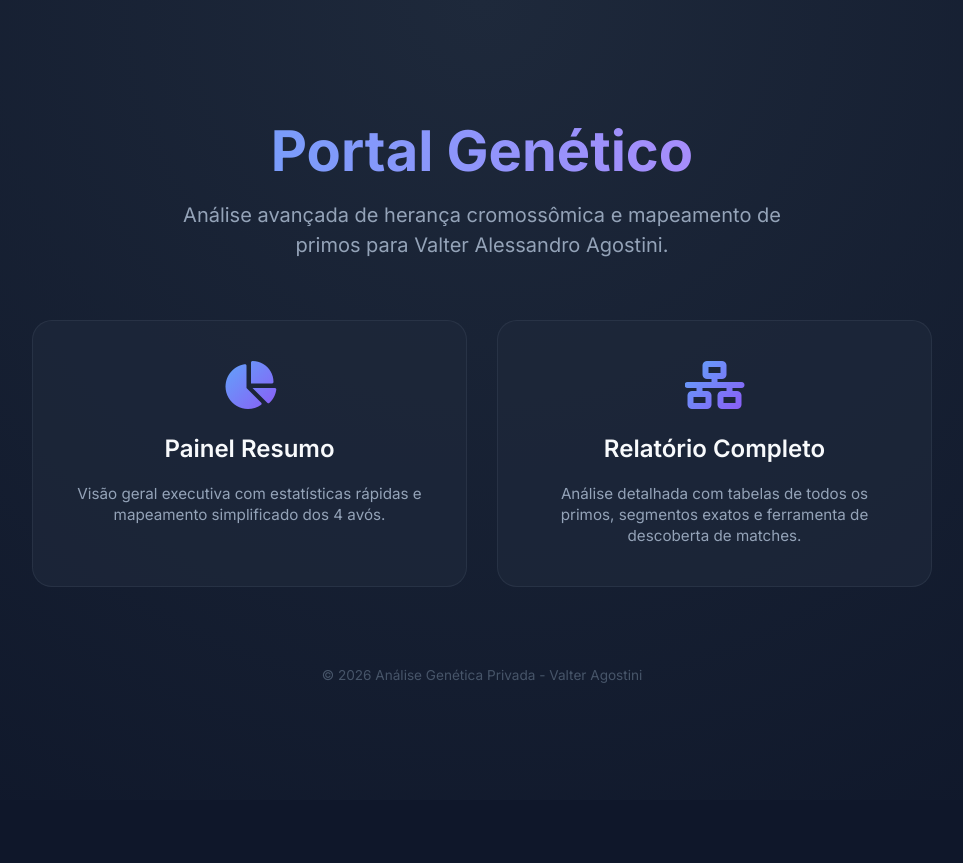
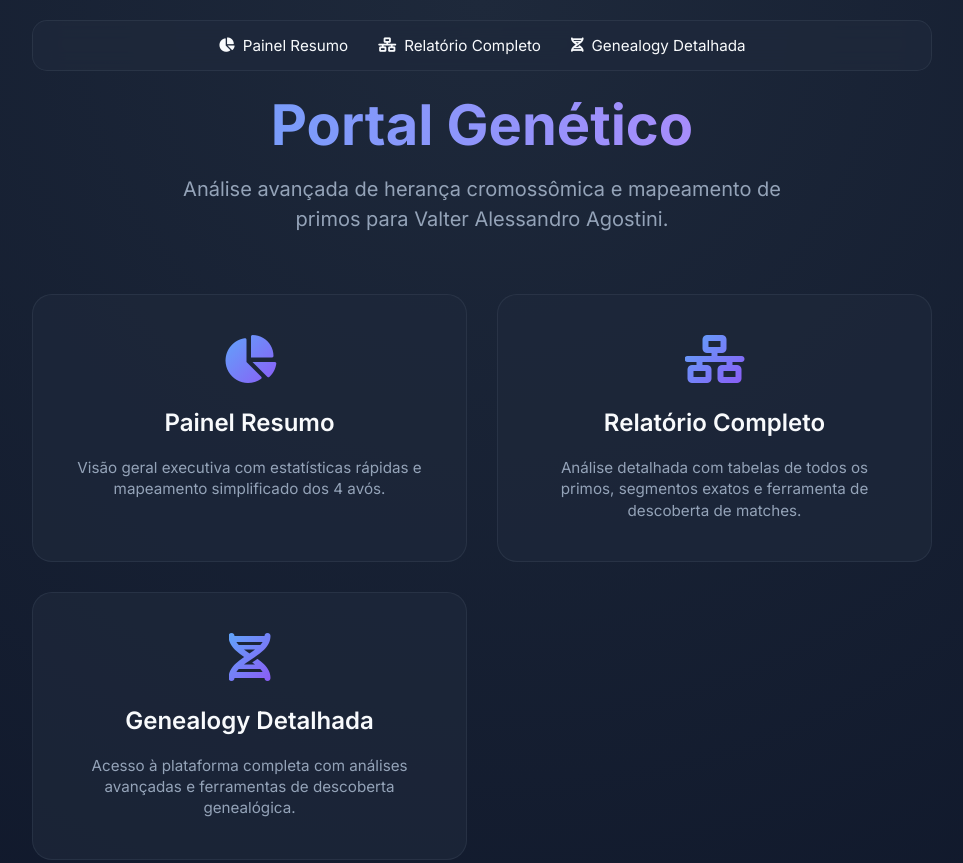
Before and after one commit to AlessandrodeAlmeida2/DNA, a plain HTML site: page index.html in a window 1280 px wide. Shown: the top 863 px of the page, without its empty margins (158-1121 px from the left). Before the commit the page ends 800 px from the top, so only its background shows below. Drawn offline with Linux system fonts and the light colour scheme.

Commit message:
update links

```diff
--- a/index.html
+++ b/index.html
@@ -129,6 +129,42 @@
             opacity: 1;
         }
 
+        .navbar {
+            background: rgba(30, 41, 59, 0.8);
+            backdrop-filter: blur(10px);
+            border: 1px solid var(--card-border);
+            border-radius: 15px;
+            padding: 15px 30px;
+            margin-bottom: 20px;
+            animation: fadeInDown 0.8s ease-out;
+        }
+
+        .nav-links {
+            display: flex;
+            justify-content: center;
+            gap: 30px;
+            flex-wrap: wrap;
+        }
+
+        .nav-link {
+            color: var(--text-primary);
+            text-decoration: none;
+            font-size: 0.95rem;
+            font-weight: 500;
+            transition: color 0.3s ease;
+            display: flex;
+            align-items: center;
+            gap: 8px;
+        }
+
+        .nav-link:hover {
+            color: #60a5fa;
+        }
+
+        .nav-link i {
+            font-size: 0.9rem;
+        }
+
         footer {
             margin-top: 80px;
             font-size: 0.85rem;
@@ -155,6 +191,23 @@
 <body>
 
 <div class="container">
+    <nav class="navbar">
+        <div class="nav-links">
+            <a href="https://github.com/AlessandrodeAlmeida2/DNA/blob/main/dna.html" class="nav-link">
+                <i class="fas fa-chart-pie"></i>
+                Painel Resumo
+            </a>
+            <a href="https://github.com/AlessandrodeAlmeida2/DNA/blob/main/relatorio_visual_completo.html" class="nav-link">
+                <i class="fas fa-network-wired"></i>
+                Relatório Completo
+            </a>
+            <a href="https://genealogy-hnevcntg.manus.space/#acao" class="nav-link" target="_blank">
+                <i class="fas fa-dna"></i>
+                Genealogy Detalhada
+            </a>
+        </div>
+    </nav>
+
     <header>
         <h1>Portal Genético</h1>
         <p class="subtitle">Análise avançada de herança cromossômica e mapeamento de primos para Valter Alessandro Agostini.</p>
@@ -172,6 +225,12 @@
             <h2>Relatório Completo</h2>
             <p>Análise detalhada com tabelas de todos os primos, segmentos exatos e ferramenta de descoberta de matches.</p>
         </a>
+
+        <a href="https://genealogy-hnevcntg.manus.space/#acao" class="menu-card" target="_blank">
+            <i class="fas fa-dna card-icon"></i>
+            <h2>Genealogy Detalhada</h2>
+            <p>Acesso à plataforma completa com análises avançadas e ferramentas de descoberta genealógica.</p>
+        </a>
     </div>
 
     <footer>
```
